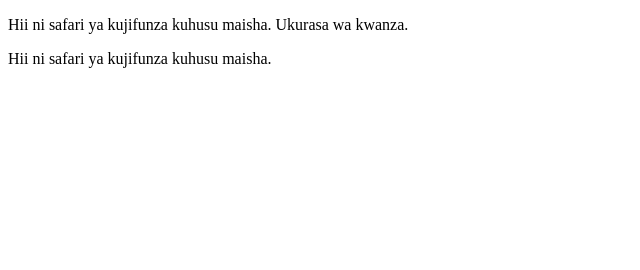
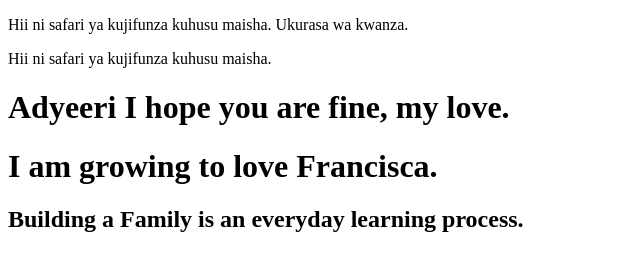
Before and after one commit to Agure-Ogonji/Kujifunza-git, a plain HTML site: page index.html in a window 1280 px wide. Shown: the whole page, without its empty margins (0-640 px from the left). Drawn offline with Linux system fonts and the light colour scheme.

Commit message:
Create index.html

```diff
--- a/index.html
+++ b/index.html
@@ -9,11 +9,17 @@
 <body>
 
 
+
     <p>Hii ni safari ya kujifunza kuhusu maisha. Ukurasa wa kwanza.</p>
 
     <!-- <h1>Adyeeri I hope you are fine, my love.</h1>
     <h1>I am growing to love Francisca.</h1> -->
 
     <p>Hii ni safari ya kujifunza kuhusu maisha.</p>
+    <h1>Adyeeri I hope you are fine, my love.</h1>
+    <h1>I am growing to love Francisca.</h1>
+    <h2>Building a Family is an everyday learning process.</h2>
+
+
 </body>
 </html>
```
